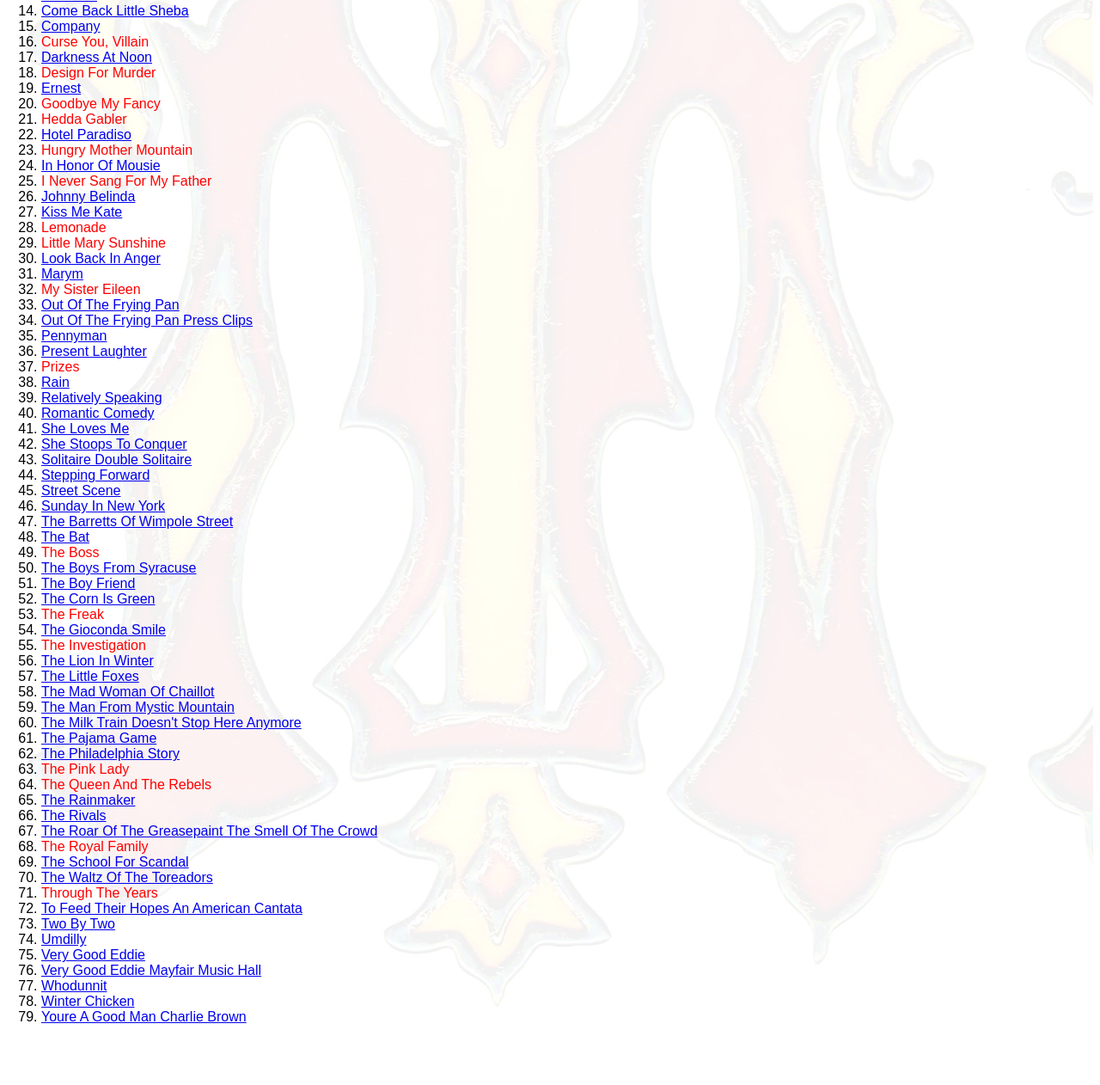
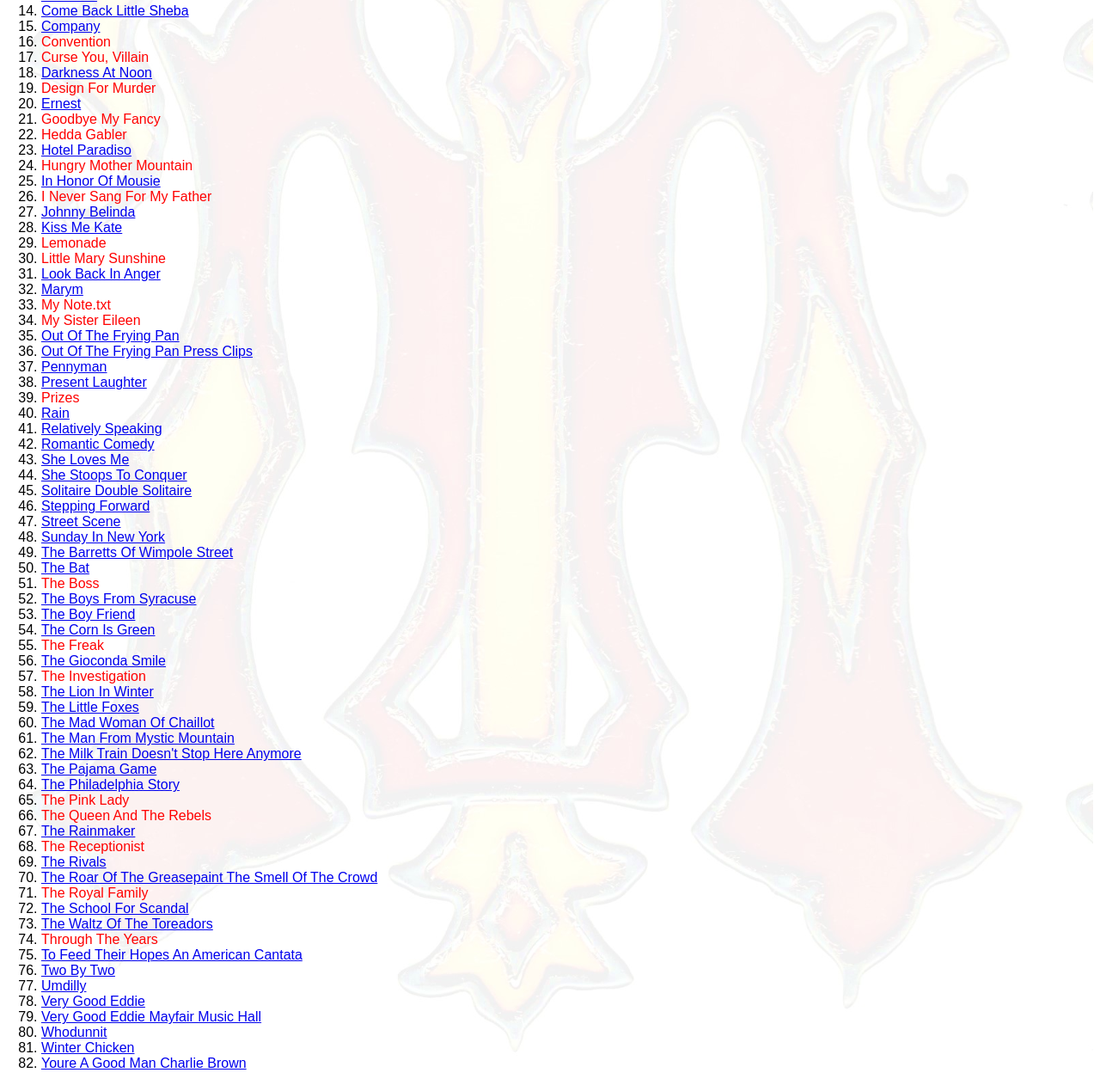
Before and after one commit to ljreder/Megaw, a plain HTML site: page index.html in a window 1280 px wide. Shown: the part 862-2124 px from the top of the page at 86% size. Before the commit the page ends 2070 px from the top, so only its background shows below. Drawn offline with Linux system fonts and the light colour scheme.

Commit message:
Updated index.html with missing Convention and The Receptionist one acts.

```diff
--- a/index.html
+++ b/index.html
@@ -27,7 +27,7 @@
         <header>
             <div style="text-align:center;">
                 <h1>Programs of The Original MEGAW Theatre (1974-1987)</h1>
-                <h2 style=color:red>UPDATED COLLECTION OF PROGRAMS AS OF July 02, 2024</h2>
+                <h2 style=color:red>UPDATED COLLECTION OF PROGRAMS AS OF July 13, 2024</h2>
             </div>
         </header>
         <p>
@@ -96,7 +96,7 @@
 
          Leonard J. Reder<br>
          Email: <a href = "mailto: reder@ieee.org">reder@ieee.org</a><br>
-         Last Updated: July 02, 2024<br>
+         Last Updated: July 13, 2024<br>
          </p>
         <h2>Programs (in alphabetic order not chronological):</h2>
         <div class=background_image>
@@ -148,6 +148,9 @@
             <a href="Programs\COMPANY\Company.pdf">Company</a><br>
             </li>
             <li>
+            <div class=missing_program>Convention</div>
+            </li>
+            <li>
             <div class=missing_program>Curse You, Villain</div>
             </li>
             <li>
@@ -194,6 +197,9 @@
             </li>
             <li>
             <a href="Programs\MARYM\Marym.pdf">Marym</a><br>
+            </li>
+            <li>
+            <div class=missing_program>My Note.txt</div>
             </li>
             <li>
             <div class=missing_program>My Sister Eileen</div>
@@ -298,6 +304,9 @@
             <a href="Programs\THE_RAINMAKER\The_Rainmaker.pdf">The Rainmaker</a><br>
             </li>
             <li>
+            <div class=missing_program>The Receptionist</div>
+            </li>
+            <li>
             <a href="Programs\THE_RIVALS\The_Rivals.pdf">The Rivals</a><br>
             </li>
             <li>
```
